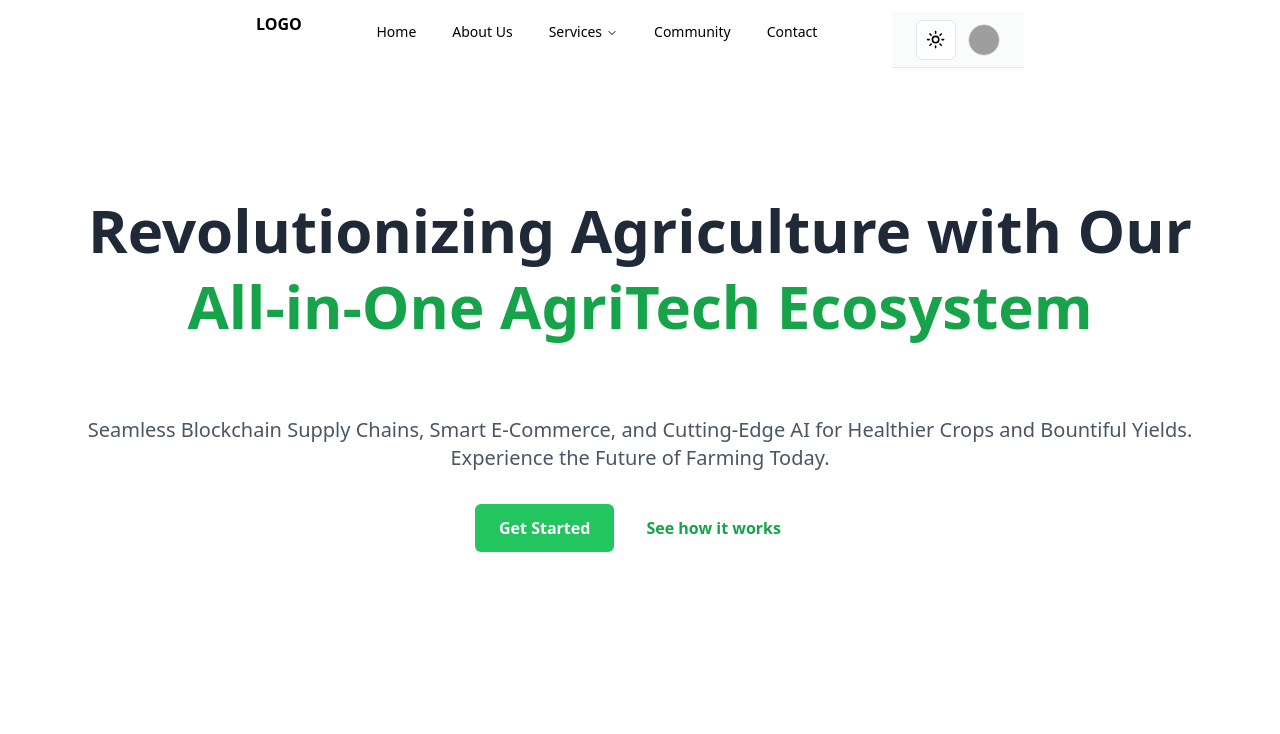
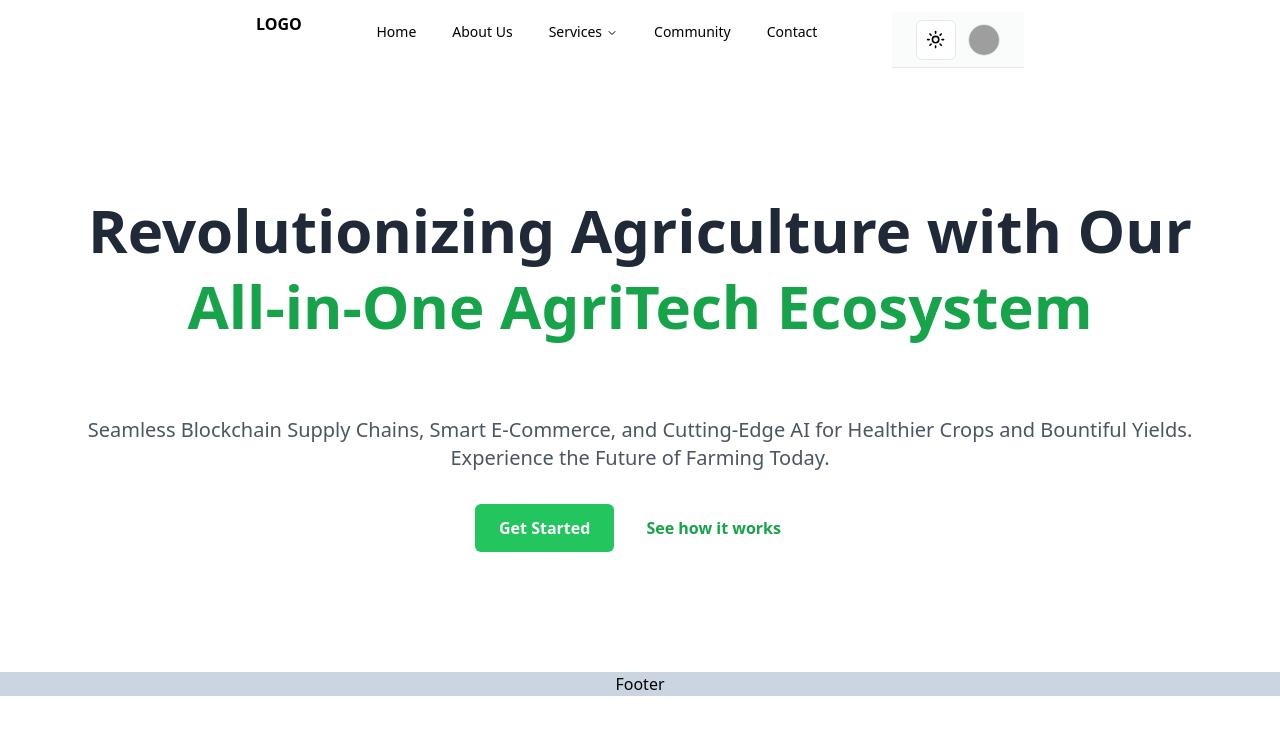
Before and after one commit to p-dot-max/Diversion_2k24_project, a React (Vite) app: page / in a window 1280 px wide. Shown: the top 734 px of the page. Built offline with nearby package versions, Linux system fonts and the light colour scheme; grey boxes are pictures that could not be loaded.

Commit message:
added footer

```diff
--- a/src/App.tsx
+++ b/src/App.tsx
@@ -1,7 +1,6 @@
 import NavBar from "./components";
 import { Outlet } from "react-router-dom";
-// import Footer from "./components/Footer/Footer";
-
+import Footer from "./components/Footer/Footer";
 
 function App() {
   return (
@@ -17,9 +16,9 @@ function App() {
         <Outlet />
 
         {/* Footer parent section */}
-        {/* <footer className="flex justify-center items-center w-full h-2/5 bg-slate-300">
+        <footer className="flex justify-center items-center w-full h-2/5 bg-slate-300">
           <Footer />
-        </footer>   */}
+        </footer>
 
       </main>
     </>
```
